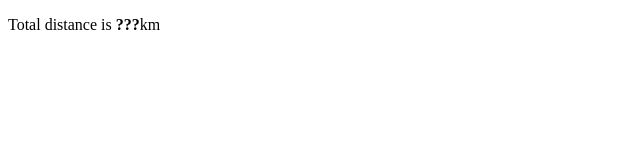
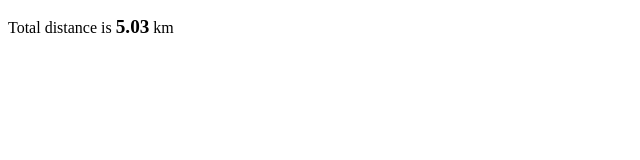
Before and after one commit to ADBond/run-stats, a plain HTML site: page index.html in a window 1280 px wide. Shown: the full height of the page, 0-640 px from the left. Drawn offline with nearby package versions, Linux system fonts and the light colour scheme.

Commit message:
fix problem in getting distance - confused forEach with map, and had select text wrong

```diff
--- a/style.css
+++ b/style.css
@@ -1,3 +1,8 @@
 #total-distance {
     font-weight: bold;
+    font-size: 1.2em;
 }
+
+body {
+    font-size: 16px;
+}
--- a/summarise.js
+++ b/summarise.js
@@ -1,4 +1,4 @@
-let csv = d3.csv(
+d3.csv(
     "runs.csv",
     function(datum){
         console.log("run data read in nicely:");
@@ -11,7 +11,12 @@ let csv = d3.csv(
     function(csv_data){
         console.log("everything is:");
         console.log(csv_data);
-        let total_distance = csv_data.forEach(run_datum => run_datum.distance_km).reduce((x, y) => x + y, 0);
-        d3.select("#total-distance").textContent = total_distance;
+        // not sure why columns has joined the party here
+        delete csv_data.columns;
+        const distances = csv_data.map(run_datum => run_datum.distance_km);
+        console.log(distances);
+        const total_distance = distances.reduce((x, y) => x + y, 0);
+        console.log(total_distance);
+        d3.select("#total-distance").text(total_distance);
     }
 );
```
Also changed, not shown: index.html (+1 -1 lines), 1 other file.
